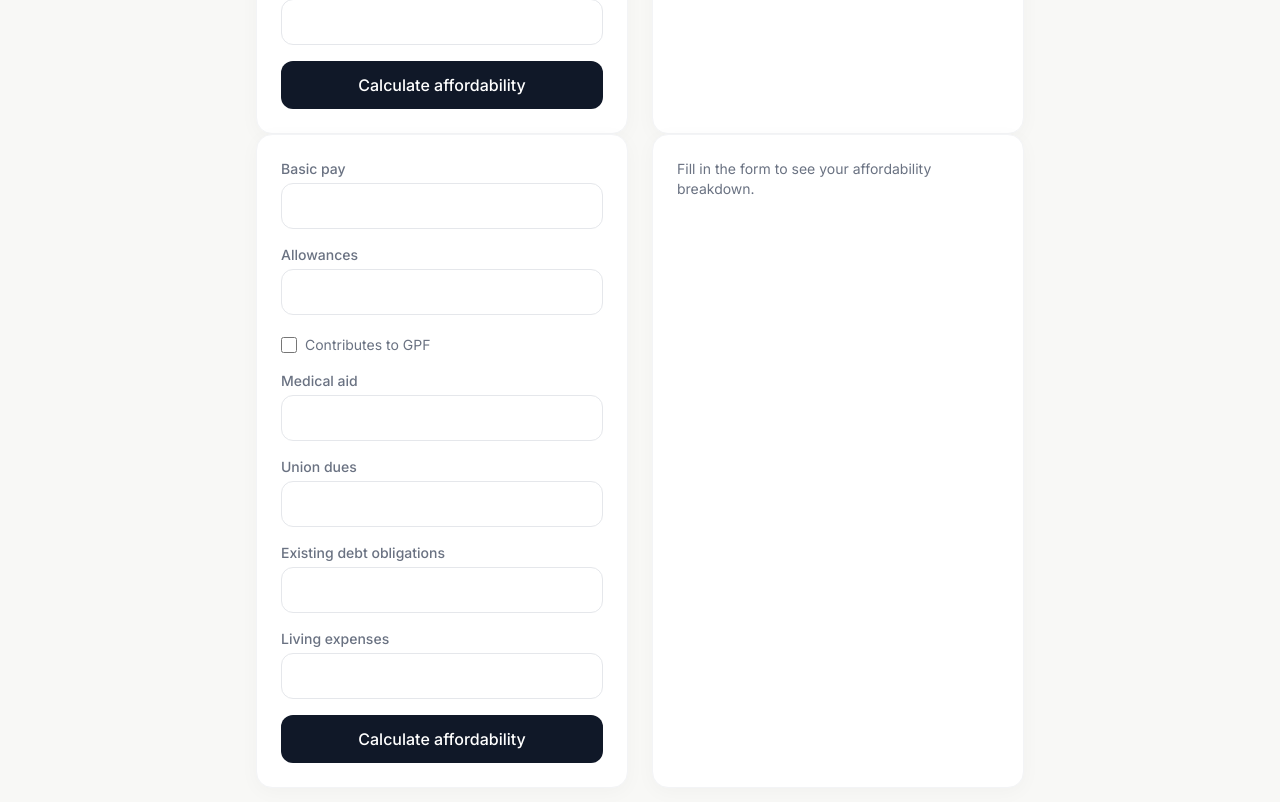
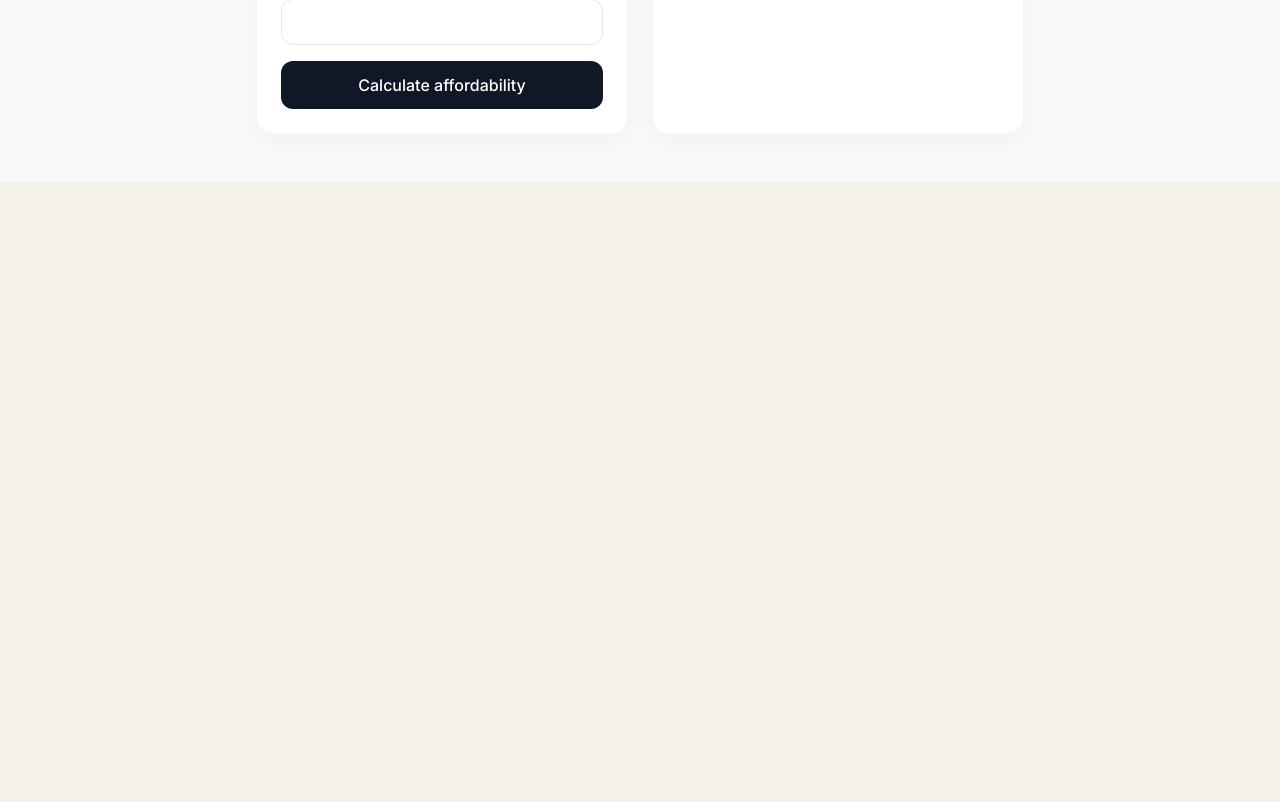
Before and after one commit to Liphapangcm/loan-affordability-calculator, a React (Vite) app in the folder frontend/: page / in a window 1280 px wide. Shown: the part 632-1434 px from the top of the page. After the commit the page ends 814 px from the top, so only its background shows below. Built offline with nearby package versions, Linux system fonts and the light colour scheme; no server answers.

Commit message:
Fix double forms

```diff
--- a/frontend/src/App.jsx
+++ b/frontend/src/App.jsx
@@ -8,6 +8,7 @@ function App() {
   const [loading, setLoading] = useState(false)
   const [error, setError] = useState(null)
   const apiUrl = import.meta.env.VITE_API_URL
+
   const fieldLabels= {
     basic_pay: "Basic pay",
     allowances: "Allowances",
@@ -39,7 +40,7 @@ function App() {
           }
 
           if (firstError.type === 'greater_than'){
-            throw new Error(`${readableName} must be greater than than zero`)
+            throw new Error(`${readableName} must be greater than zero`)
           }
           throw new Error(`${readableName}: ${firstError.msg}`)
         }
@@ -71,10 +72,7 @@ function App() {
           <Form onSubmit={handleFormSubmit} loading={loading} />
           <Results result={result} loading={loading} />
         </div>
-        <div className="grid md:grid-cols-2 gap-6">
-          <Form onSubmit={handleFormSubmit} loading={loading} />
-          <Results result={result} loading={loading} />
-        </div>
+
         {result && (
           <div className="mt-6">
             <BreakdownChart result={result}/>
```
